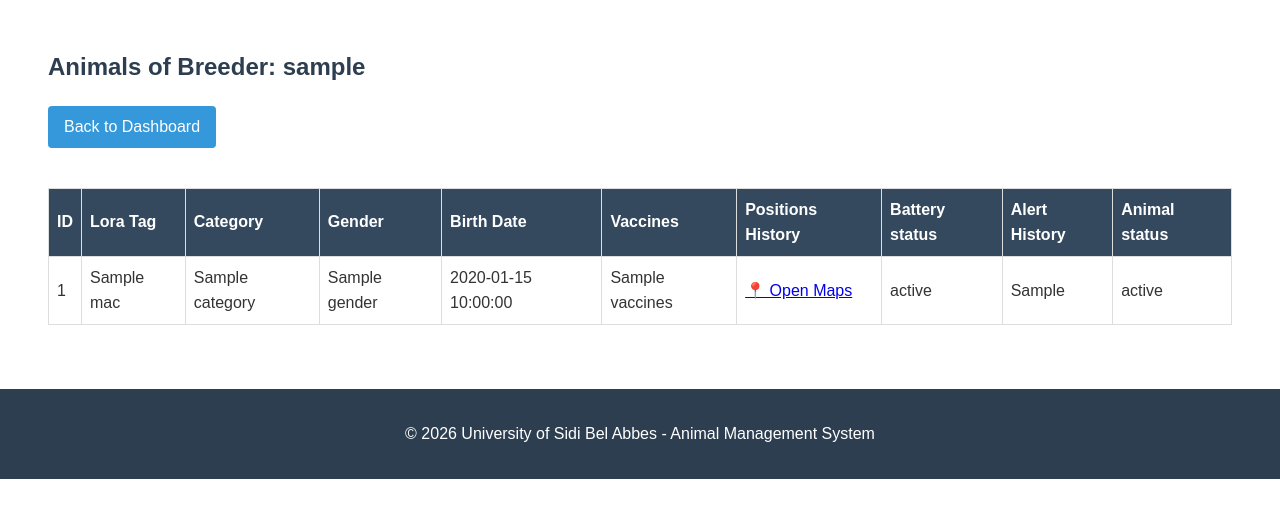
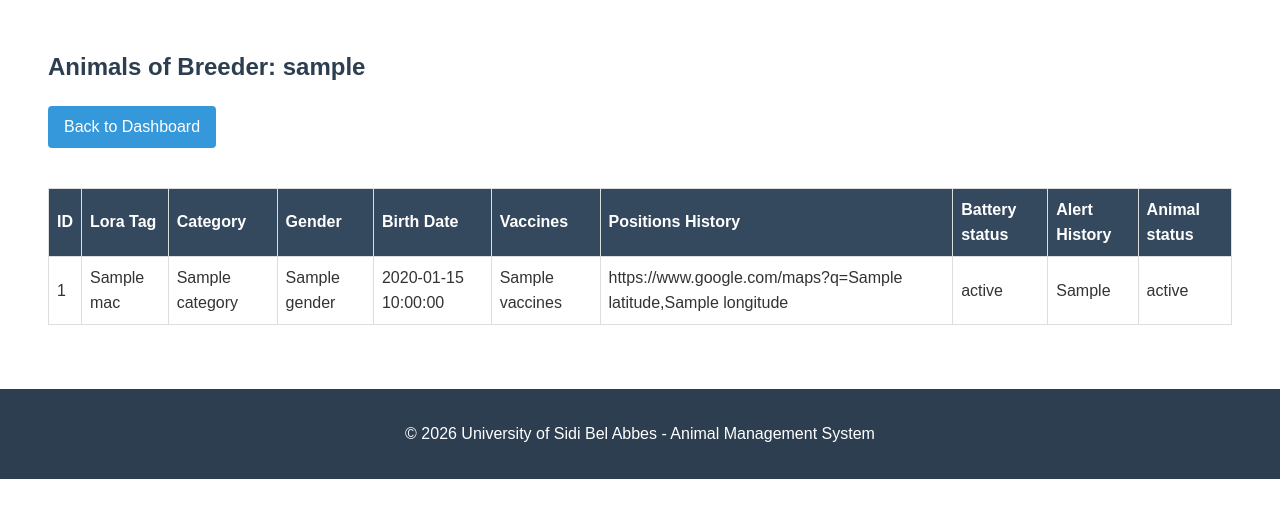
Before and after one commit to animalmanagementbouclelora2526/animal_management, a Flask app: template templates/admin/breeder_animals.html in a window 1280 px wide. Shown: the part 168-686 px from the top of the page. Run offline with Flask 3, Linux system fonts and the light colour scheme; the template is opened without the code that fills it: most values are stand-ins (such as "Sample title", 1, 10 or a date in 2020); parts of the project's set-up code (start-up, migrations or seed data) failed here and were passed over.

Commit message:
Update breeder_animals.html

```diff
--- a/templates/admin/breeder_animals.html
+++ b/templates/admin/breeder_animals.html
@@ -31,10 +31,7 @@
                         <td>{{ animal.BirthDate }}</td>
                         <td>{{ animal.Vaccines }}</td>
                         <td>
-                            <a href="https://www.google.com/maps?q={{ animal.Latitude }},{{ animal.Longitude }}"
-                                target="_blank">
-                                📍 Open Maps
-                            </a>
+                            https://www.google.com/maps?q={{ animal.Latitude }},{{ animal.Longitude }}
                         </td>
                         <td>{{ animal['Battery_status'] }}</td>
                         <td>{{ animal['Aler_Hist'] }}</td>
```
